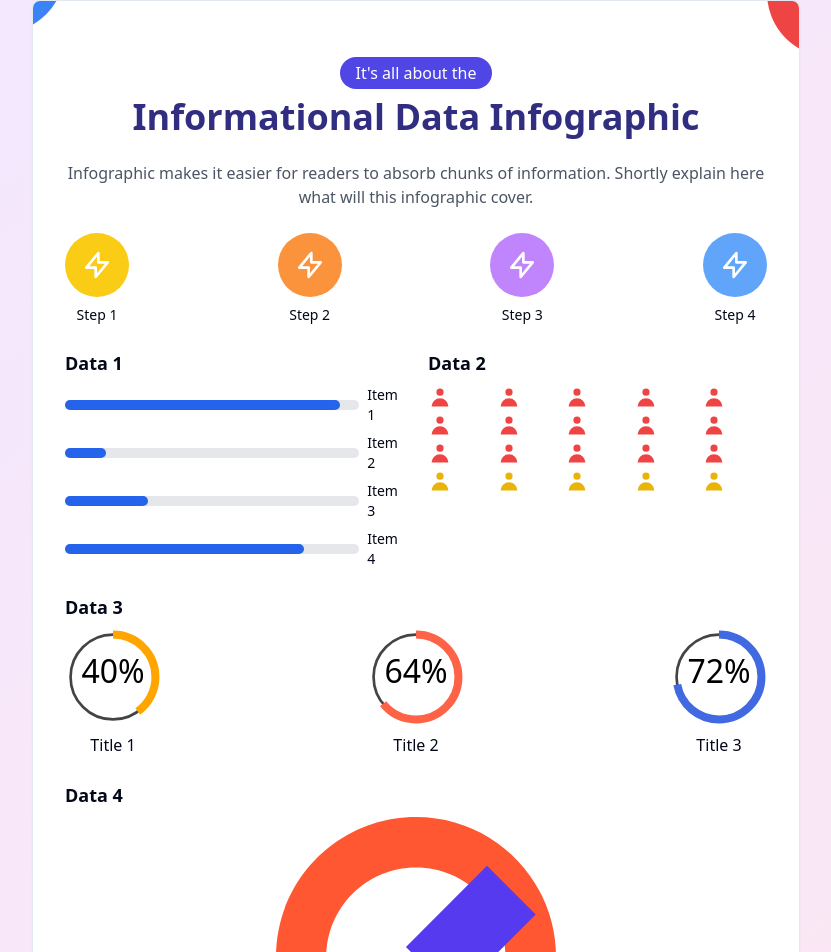
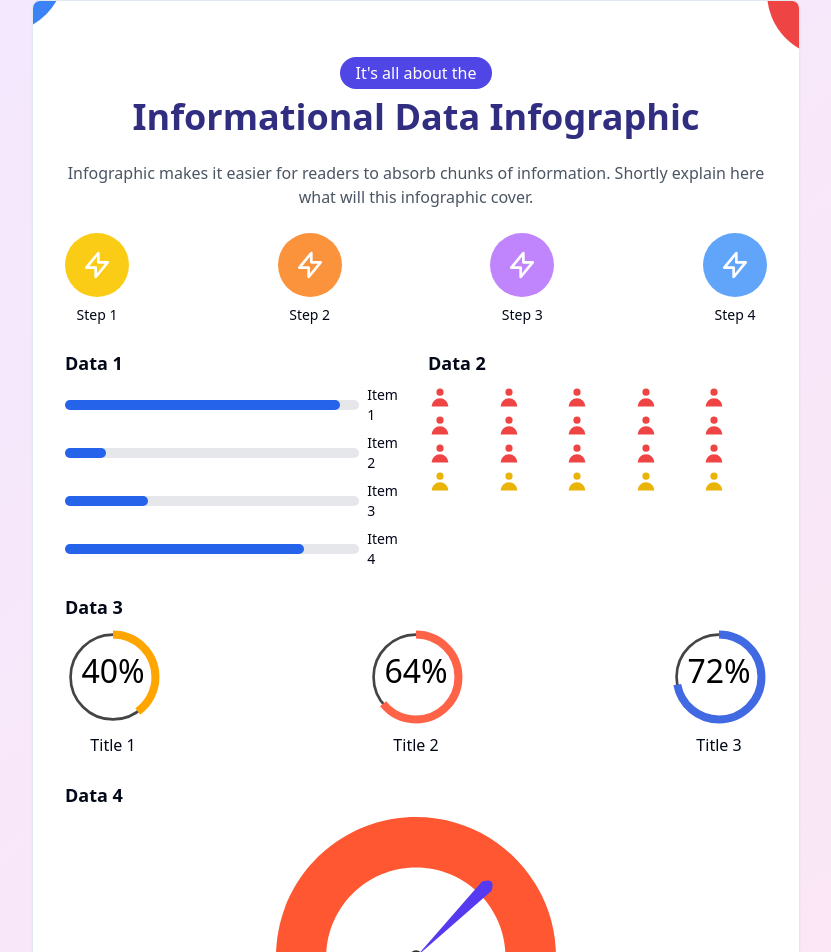
Before and after one commit to GPT-Engineer-App/dashboard-replicator, a React (Vite) app: page / in a window 1280 px wide. Shown: the top 952 px of the page, without its empty margins (224-1055 px from the left). Built offline with nearby package versions, Linux system fonts and the light colour scheme.

Commit message:
GPT Engineer Update [skip gpt_engineer]

```diff
--- a/src/components/DynamicGauge.jsx
+++ b/src/components/DynamicGauge.jsx
@@ -18,8 +18,9 @@ const DynamicGauge = ({ percentage }) => {
         <rect x="-21" width="252" fill="#ff5732" y="-10.5" height="125.999995" />
       </g>
       <g transform={`rotate(${angle}, 105, 105)`}>
-        <rect x="94.335938" y="19" width="51.664062" height="86" fill="#563aef" />
+        <path d="M 105,105 L 100,30 Q 105,20 110,30 Z" fill="#563aef" />
       </g>
+      <circle cx="105" cy="105" r="5" fill="#333" />
       <text x="105" y="120" textAnchor="middle" fill="#333" fontSize="14" fontWeight="bold">
         {clampedPercentage}%
       </text>
```
